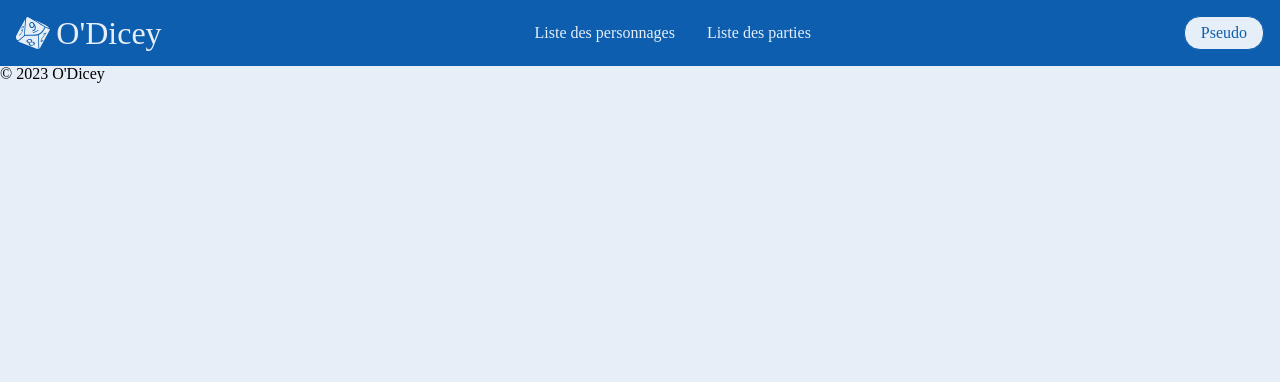
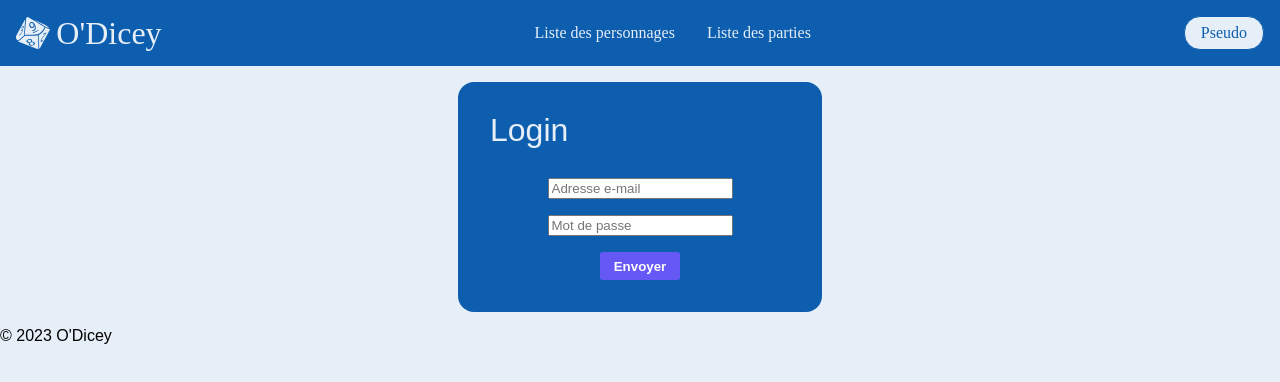
Before and after one commit to Syd-ny/O-Dicey-front, a React (Vite) app: page / in a window 1280 px wide. Shown: the top 382 px of the page. Built offline with nearby package versions, Linux system fonts and the light colour scheme; a web font is replaced by a local one.

Commit message:
Subscribe and login form base component

```diff
--- a/src/components/App/App.jsx
+++ b/src/components/App/App.jsx
@@ -1,10 +1,15 @@
 import Footer from "../Footer/Footer";
 import Header from "../Header/Header";
+import UserForm from "../UserForm/UserForm";
+import './App.scss';
 
 function App() {
   return (
     <div className="app">
       <Header />
+      <div className="app-container">
+        <UserForm formType="login" />
+      </div>
       <Footer />
     </div>
   );
--- /dev/null
+++ b/src/components/App/App.scss
@@ -0,0 +1,7 @@
+.app {
+  &-container {
+    display: flex;
+    justify-content: center;
+    align-items: center;
+  }
+}
--- /dev/null
+++ b/src/components/UserForm/UserForm.jsx
@@ -0,0 +1,44 @@
+import PropTypes from 'prop-types';
+
+import './UserForm.scss';
+import edit from '../../assets/edit-icon.svg';
+
+const UserForm = ({ formType }) => {
+
+  if (formType === 'subscribe') {
+    return (
+      <section className="subscribe">
+        <h2>Inscription</h2>
+        <form className="subscribe-form">
+          <label htmlFor="avatar" className="subscribe-form-avatar-upload">
+            <img src={edit} />
+          </label>
+          <input type="file" id="avatar" name="avatar" accept=".jpg .jpeg .png" />
+          <input type="email" placeholder="Adresse e-mail" />
+          <input type="text" placeholder="Pseudo" />
+          <input type="password" placeholder="Mot de passe" />
+          <input type="password" placeholder="Confirmez le mot de passe" />
+          <button type="submit">Envoyer</button>
+        </form>
+      </section>
+    );
+  }
+  else if (formType === 'login') {
+    return (
+      <section className="subscribe">
+        <h2>Login</h2>
+        <form className="subscribe-form">
+          <input type="email" placeholder="Adresse e-mail" />
+          <input type="password" placeholder="Mot de passe" />
+          <button type="submit">Envoyer</button>
+        </form>
+      </section>
+    );
+  }
+};
+
+UserForm.propTypes = {
+  formType: PropTypes.string.isRequired,
+};
+
+export default UserForm;
--- /dev/null
+++ b/src/components/UserForm/UserForm.scss
@@ -0,0 +1,62 @@
+.subscribe {
+
+  margin: 1em 0;
+  padding: 0 2em;
+  padding-bottom: 2em;
+
+  width: 100%;
+  max-width: 300px;
+
+  background-color: var(--main-blue);
+  color: var(--light-blue);
+  border-radius: 1em;
+
+  h2 {
+    font-size: 2em;
+    padding: 1em 0;
+  }
+
+  &-form {
+    display: flex;
+    flex-direction: column;
+    align-items: center;
+    gap: 1em;
+
+    input[type="file"] {
+      display: none;
+    }
+
+    &-avatar-upload {
+      width: 3em;
+      height: 3em;
+      border-radius: 50%;
+      background-color: var(--light-blue);
+      cursor: pointer;
+      position: relative;
+
+      img {
+        position: absolute;
+        right: 0;
+        top: 0;
+        height: 1em;
+      }
+    }
+
+    button {
+      width: fit-content;
+
+      color: white;
+      background-color: #6558f5;
+      border: none;
+      border-radius: 0.2em;
+      padding: 0.5em 1em;
+      font-weight: bold;
+
+      &:hover {
+        background-color: hsl(245, 89%, 50%);
+        cursor: pointer;
+      }
+
+    }
+  }
+}
--- a/src/main.scss
+++ b/src/main.scss
@@ -3,6 +3,7 @@
 .app {
   min-height: 100vh;
   width: 100vw;
+  font-family: sans-serif;
 
   a {
     text-decoration: none;
```
Also changed, not shown: src/assets/edit-icon.svg (added).
